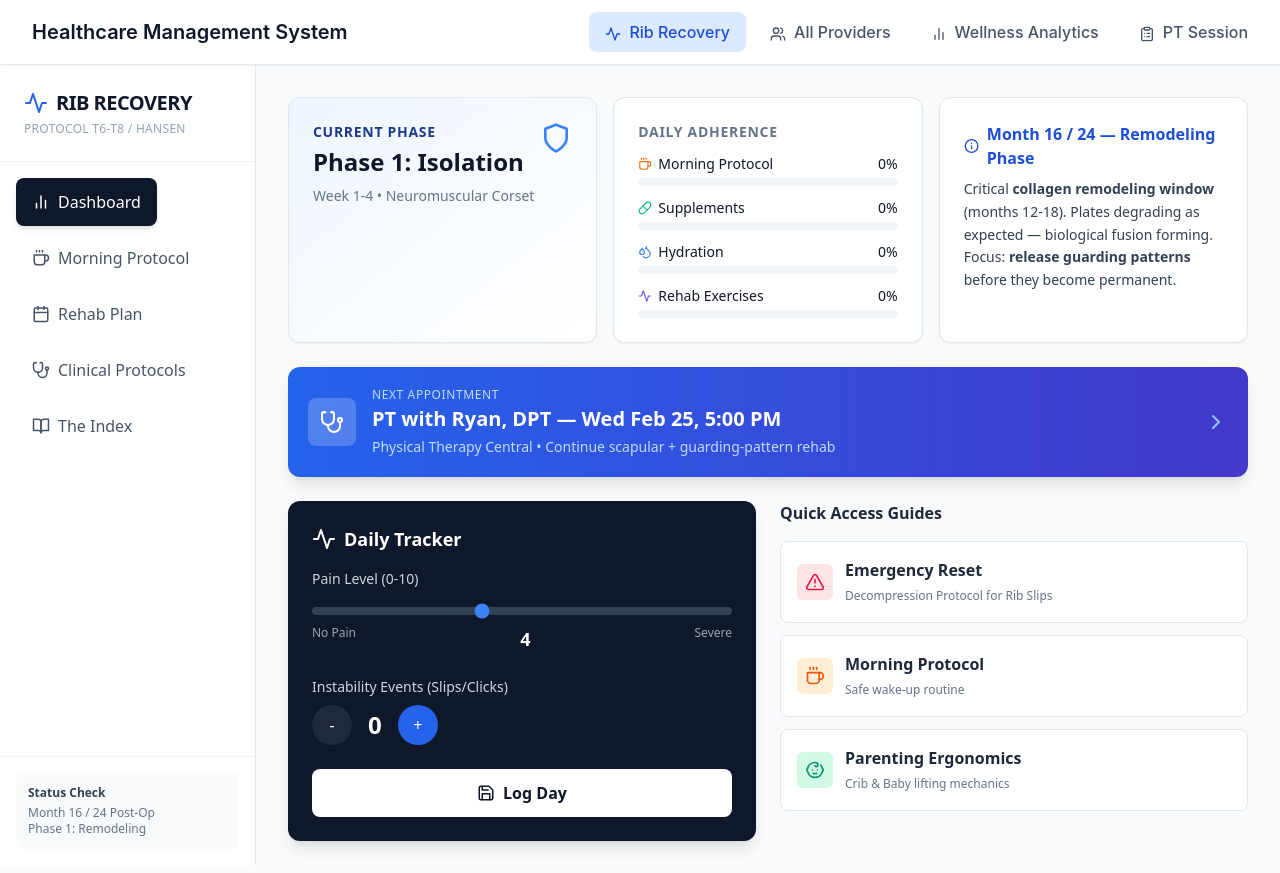
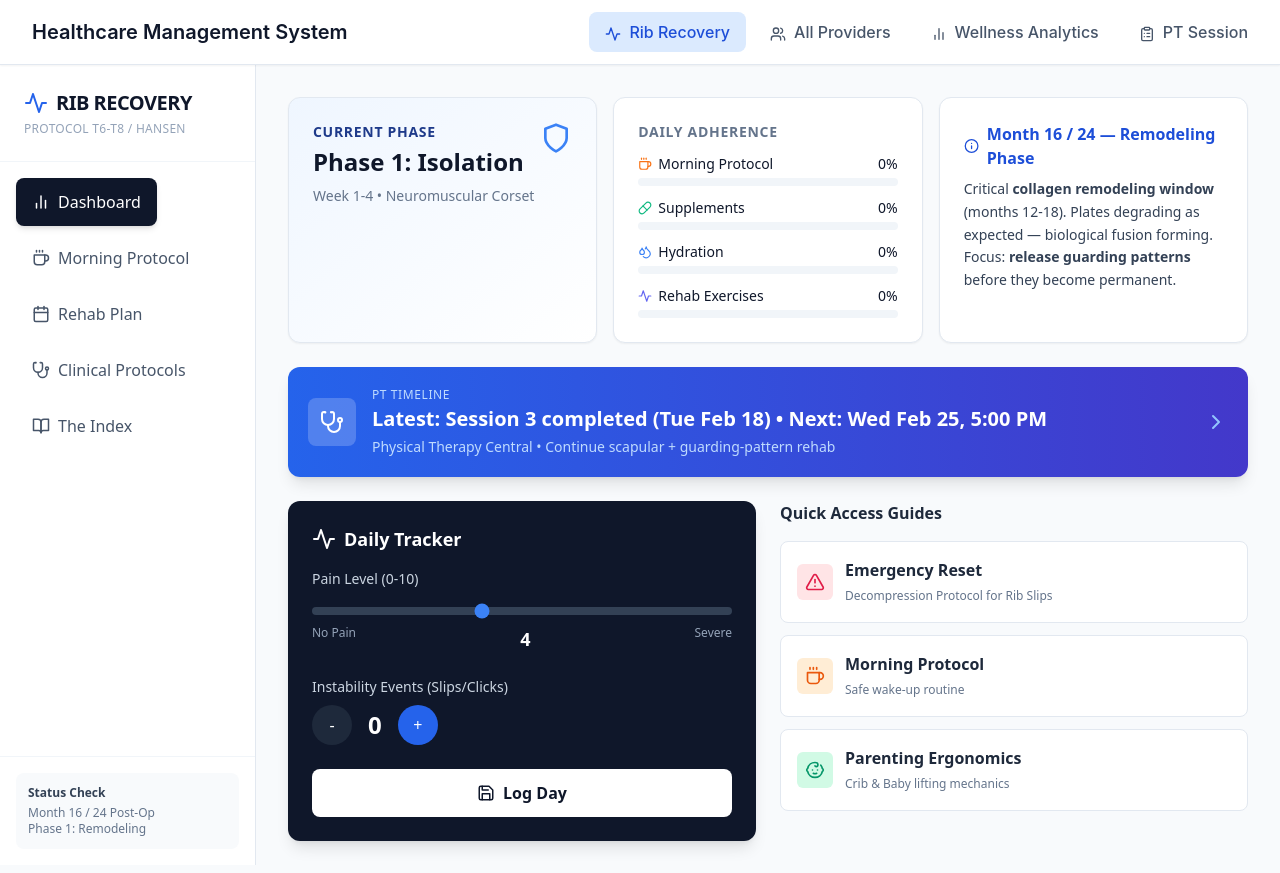
Before and after one commit to JackReis/rib-recovery-dashboard, a React (Create React App) app: page / in a window 1280 px wide. Built offline with nearby package versions, Linux system fonts and the light colour scheme.

Commit message:
Show latest completed PT session in Recovery dashboard banner

```diff
--- a/src/RecoveryDashboard.js
+++ b/src/RecoveryDashboard.js
@@ -429,8 +429,8 @@ export default function RecoveryDashboard({ onNavigate }) {
                     <Stethoscope size={24} />
                   </div>
                   <div>
-                    <p className="text-blue-200 text-xs font-medium uppercase tracking-wider">Next Appointment</p>
-                    <p className="text-xl font-bold mt-0.5">PT with Ryan, DPT — Wed Feb 25, 5:00 PM</p>
+                    <p className="text-blue-200 text-xs font-medium uppercase tracking-wider">PT Timeline</p>
+                    <p className="text-xl font-bold mt-0.5">Latest: Session 3 completed (Tue Feb 18) • Next: Wed Feb 25, 5:00 PM</p>
                     <p className="text-blue-200 text-sm mt-1">Physical Therapy Central • Continue scapular + guarding-pattern rehab</p>
                   </div>
                 </div>
```
